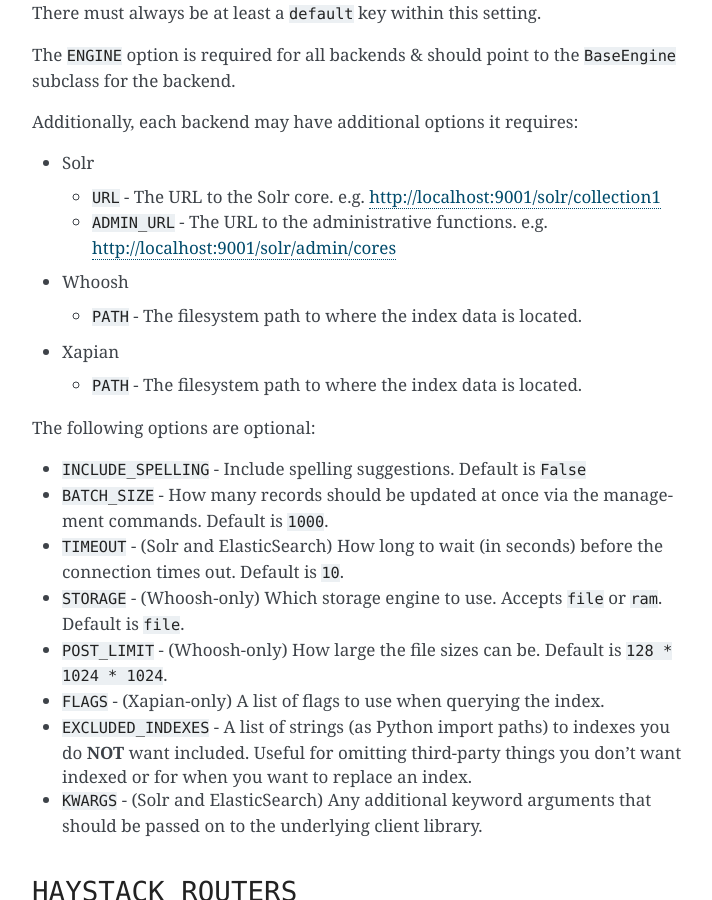
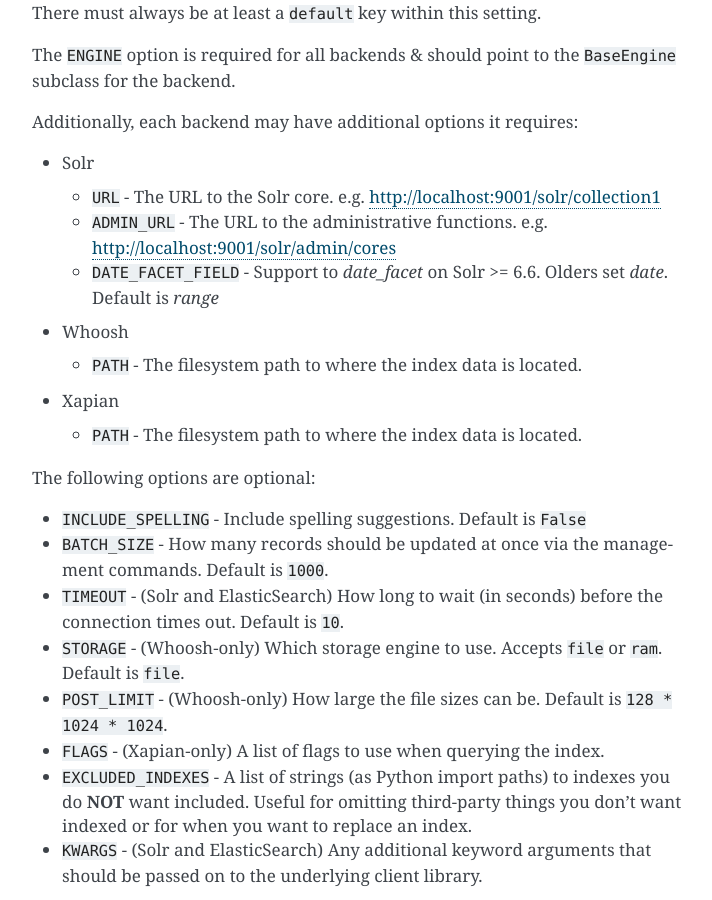
Before and after one commit to marlowe2332/reinforcement, a Sphinx documentation site: the page built from docs/settings.rst, in a window 1280 px wide and 900 px high, scrolled down 1441 px. Shown: the whole window, without its empty margins (388-1100 px from the left). Built offline with Sphinx 7.4.7, drawn with Linux system fonts in a browser that asks for light colours.

Commit message:
doc to `DATE_FACET_FIELD` setting to HAYSTACK_CONNECTIONS parameter by connection (ex.: `HAYSTACK_CONNECTIONS["default"]["DATE_FACET_FIELD"]`).\n Used to `date_facet` support on Solr >= 6.6. Default is `range`. Olders set `date` PR #1690 and issue #1572

```diff
--- a/docs/settings.rst
+++ b/docs/settings.rst
@@ -81,6 +81,8 @@ Additionally, each backend may have additional options it requires:
   * ``URL`` - The URL to the Solr core. e.g. http://localhost:9001/solr/collection1
   * ``ADMIN_URL`` - The URL to the administrative functions. e.g.
     http://localhost:9001/solr/admin/cores
+  * ``DATE_FACET_FIELD`` - Support to `date_facet` on Solr >= 6.6. Olders set `date`.
+    Default is `range`
 
 * Whoosh
 
```
